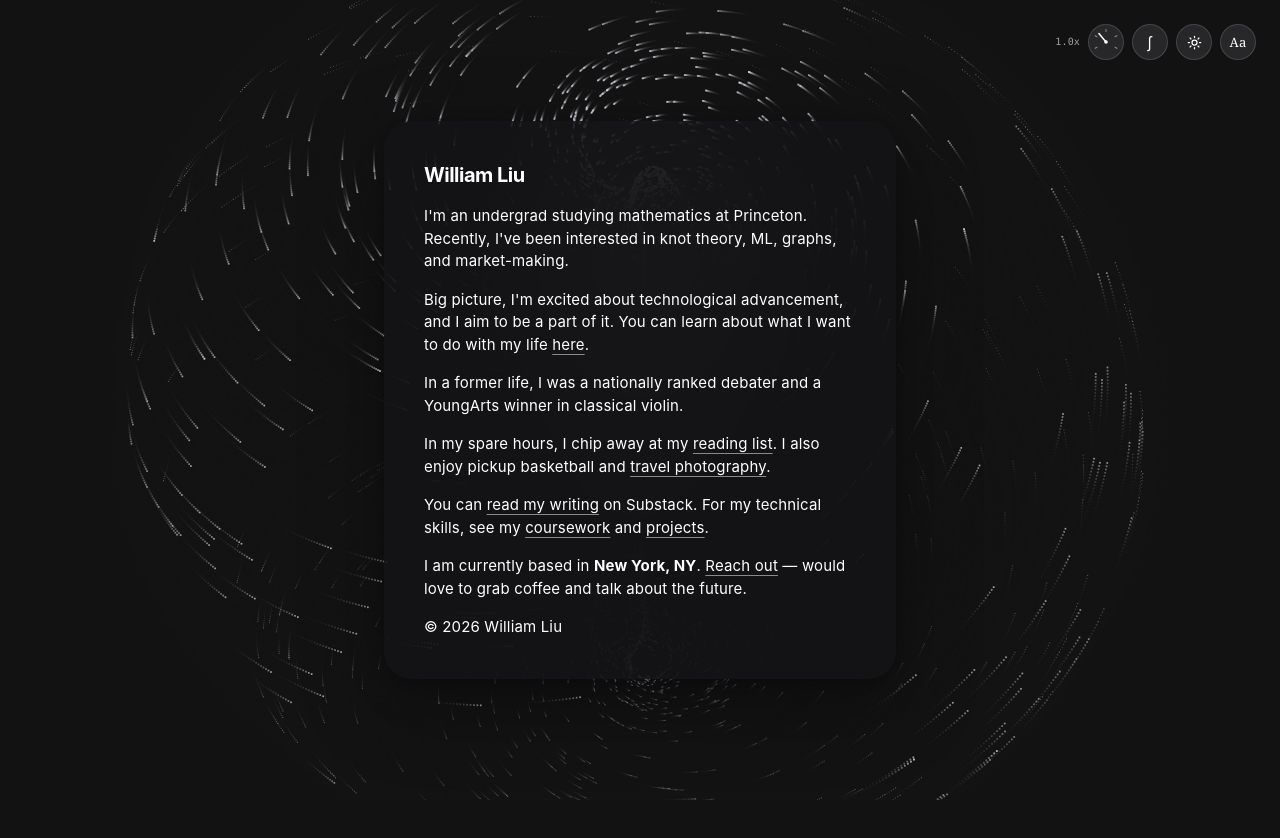
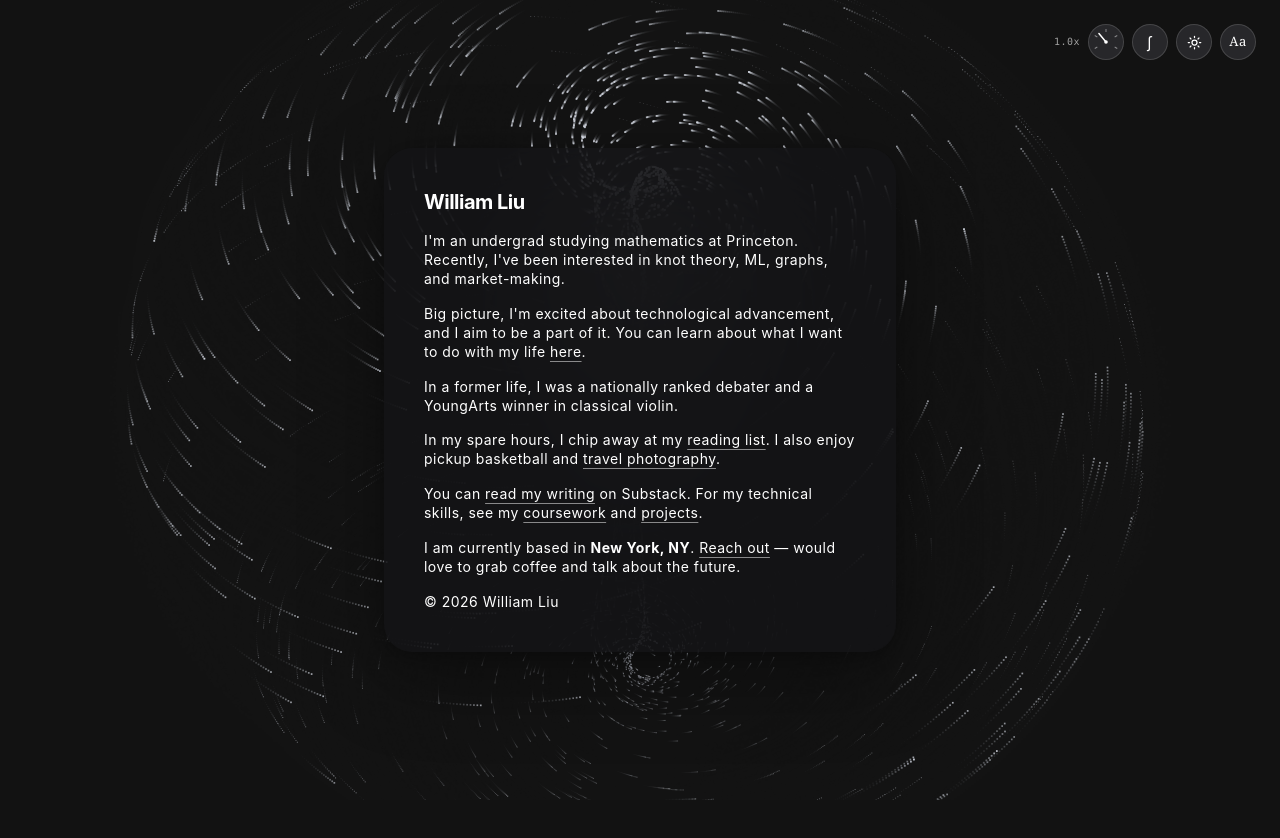
Before and after one commit to thewilliamliu/personal-website, a Next.js app: page / in a window 1280 px wide. Shown: the top 838 px of the page. Built offline with nearby package versions, Linux system fonts and the light colour scheme.

Commit message:
Typography: 0.03em tracking, 1.35 line-height, 14px body

```diff
--- a/app/attractor/page.tsx
+++ b/app/attractor/page.tsx
@@ -27,7 +27,7 @@ export default function AttractorPage() {
             The Aizawa Attractor
           </h1>
 
-          <p className="mb-4 text-[15px] leading-[1.5]">
+          <p className="mb-4 text-[14px] leading-[1.35]">
             The animation on the homepage is the Aizawa attractor, a strange
             attractor: a chaotic system whose trajectories never repeat or
             settle down, yet stay confined to this sphere-like shape forever.
@@ -40,7 +40,7 @@ export default function AttractorPage() {
             <Eq>dz/dt = c + a·z − z³/3 − (x² + y²)(1 + e·z) + f·z·x³</Eq>
           </div>
 
-          <p className="mb-4 text-[15px] leading-[1.5]">
+          <p className="mb-4 text-[14px] leading-[1.35]">
             with constants a = 0.95, b = 0.7, c = 0.6, d = 3.5, e = 0.25,
             f = 0.1. The first two equations spin points around the vertical
             axis while pushing them outward or inward depending on height; the
@@ -48,7 +48,7 @@ export default function AttractorPage() {
             you see.
           </p>
 
-          <p className="mb-5 text-[15px] leading-[1.5]">
+          <p className="mb-5 text-[14px] leading-[1.35]">
             The system is chaotic: two particles that start almost together
             drift apart exponentially fast, which is why the swarm smears into
             a cloud instead of marching in lockstep. Every dot here is just
--- a/app/coursework/page.tsx
+++ b/app/coursework/page.tsx
@@ -6,7 +6,7 @@ export default function Page() {
   return (
     <PageShell title="Coursework">
       {/* Add your courses here */}
-      <p className="mb-4 text-[15px] leading-[1.5]">
+      <p className="mb-4 text-[14px] leading-[1.35]">
         Placeholder — relevant coursework in math, CS, and beyond.
       </p>
     </PageShell>
--- a/app/global.css
+++ b/app/global.css
@@ -47,8 +47,8 @@ body {
   color: var(--fg);
   font-family: var(--font-body);
   /* tweak typography here */
-  letter-spacing: 0.01em; /* letter spacing */
-  line-height: 1.55; /* line spacing (leading-[1.5] in the JSX is 1.625; this only applies where that class is absent) */
+  letter-spacing: 0.03em; /* letter spacing */
+  line-height: 1.35; /* line spacing (leading-[1.5] in the JSX is 1.625; this only applies where that class is absent) */
 }
 
 /* Frosted card: no rims, no sheen — just a heavy blur, a slightly
--- a/app/inspirations/page.tsx
+++ b/app/inspirations/page.tsx
@@ -6,7 +6,7 @@ export default function Page() {
   return (
     <PageShell title="Things That Inspire Me">
       {/* Add your list here */}
-      <p className="mb-4 text-[15px] leading-[1.5]">
+      <p className="mb-4 text-[14px] leading-[1.35]">
         Placeholder — a list of people, ideas, essays, and works that inspire
         me.
       </p>
--- a/app/page.tsx
+++ b/app/page.tsx
@@ -17,13 +17,13 @@ export default function Page() {
             William Liu
           </h1>
 
-          <p className="mb-4 text-[15px] leading-[1.5]">
+          <p className="mb-4 text-[14px] leading-[1.35]">
             I&apos;m an undergrad studying mathematics at Princeton. Recently,
             I&apos;ve been interested in knot theory, ML, graphs, and
             market-making.
           </p>
 
-          <p className="mb-4 text-[15px] leading-[1.5]">
+          <p className="mb-4 text-[14px] leading-[1.35]">
             Big picture, I&apos;m excited about technological advancement, and
             I aim to be a part of it. You can learn about what I want to do
             with my life{' '}
@@ -33,12 +33,12 @@ export default function Page() {
             .
           </p>
 
-          <p className="mb-4 text-[15px] leading-[1.5]">
+          <p className="mb-4 text-[14px] leading-[1.35]">
             In a former life, I was a nationally ranked debater and a
             YoungArts winner in classical violin.
           </p>
 
-          <p className="mb-4 text-[15px] leading-[1.5]">
+          <p className="mb-4 text-[14px] leading-[1.35]">
             In my spare hours, I chip away at my{' '}
             <Link href="/reading" className={link}>
               reading list
@@ -50,7 +50,7 @@ export default function Page() {
             .
           </p>
 
-          <p className="mb-4 text-[15px] leading-[1.5]">
+          <p className="mb-4 text-[14px] leading-[1.35]">
             You can{' '}
             <a
               href="https://thewilliamliu.substack.com"
@@ -71,7 +71,7 @@ export default function Page() {
             .
           </p>
 
-          <p className="mb-4 text-[15px] leading-[1.5]">
+          <p className="mb-4 text-[14px] leading-[1.35]">
             I am currently based in <strong>New York, NY</strong>.{' '}
             <a href="mailto:williamliu@princeton.edu" className={link}>
               Reach out
@@ -79,7 +79,7 @@ export default function Page() {
             — would love to grab coffee and talk about the future.
           </p>
 
-          <p className="text-[15px] leading-[1.5]">
+          <p className="text-[14px] leading-[1.35]">
             © {new Date().getFullYear()} William Liu
           </p>
         </section>
--- a/app/photography/page.tsx
+++ b/app/photography/page.tsx
@@ -6,7 +6,7 @@ export default function Page() {
   return (
     <PageShell title="Travel Photography">
       {/* Add photos here (put images in /public and use next/image) */}
-      <p className="mb-4 text-[15px] leading-[1.5]">
+      <p className="mb-4 text-[14px] leading-[1.35]">
         Placeholder — photos from places I&apos;ve been.
       </p>
     </PageShell>
--- a/app/projects/page.tsx
+++ b/app/projects/page.tsx
@@ -6,7 +6,7 @@ export default function Page() {
   return (
     <PageShell title="Projects">
       {/* Add your projects here */}
-      <p className="mb-4 text-[15px] leading-[1.5]">
+      <p className="mb-4 text-[14px] leading-[1.35]">
         Placeholder — things I&apos;ve built.
       </p>
     </PageShell>
--- a/app/reading/page.tsx
+++ b/app/reading/page.tsx
@@ -6,7 +6,7 @@ export default function Page() {
   return (
     <PageShell title="Reading List">
       {/* Add your books here */}
-      <p className="mb-4 text-[15px] leading-[1.5]">
+      <p className="mb-4 text-[14px] leading-[1.35]">
         Placeholder — what I&apos;m reading now, and what I&apos;ve finished.
       </p>
     </PageShell>
```
